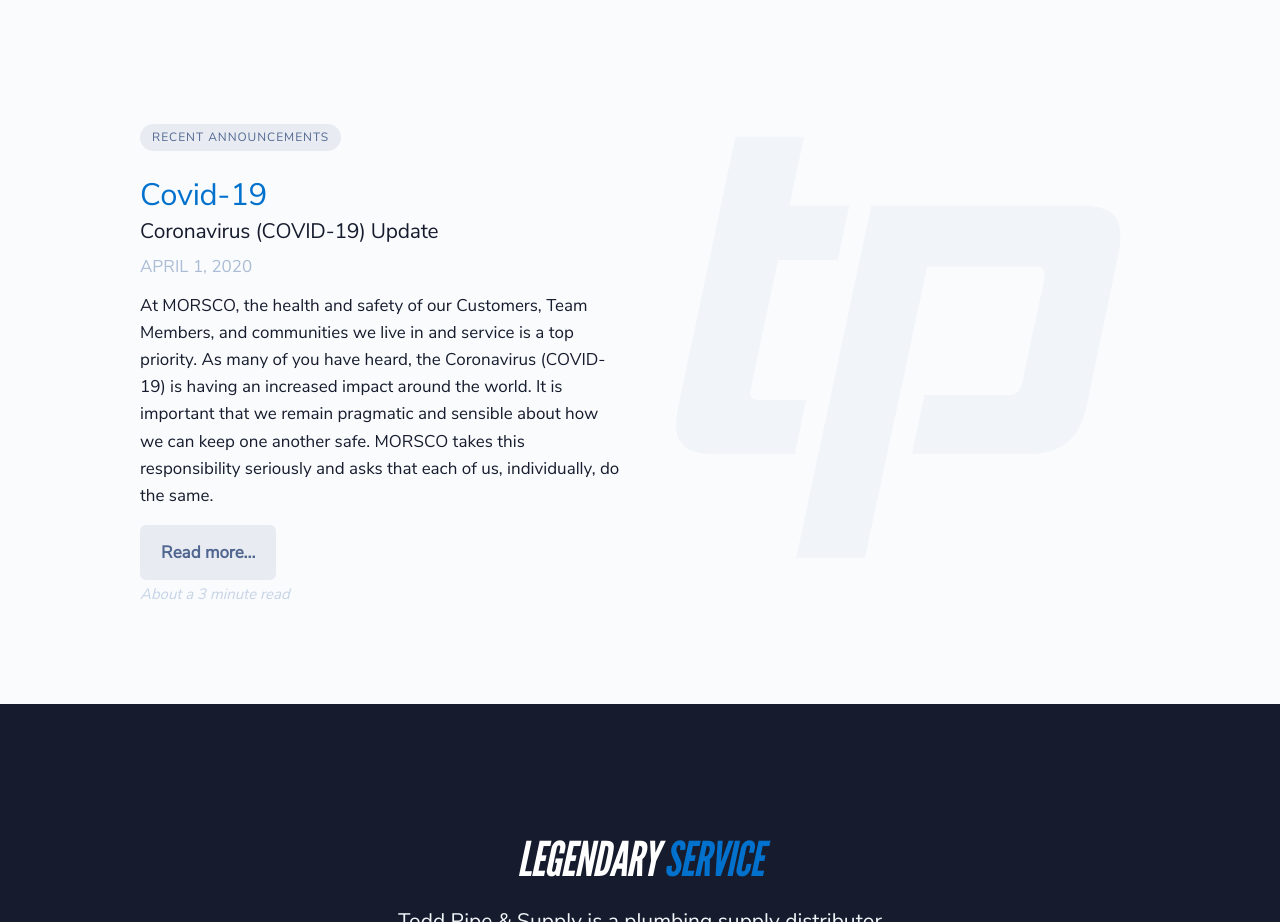
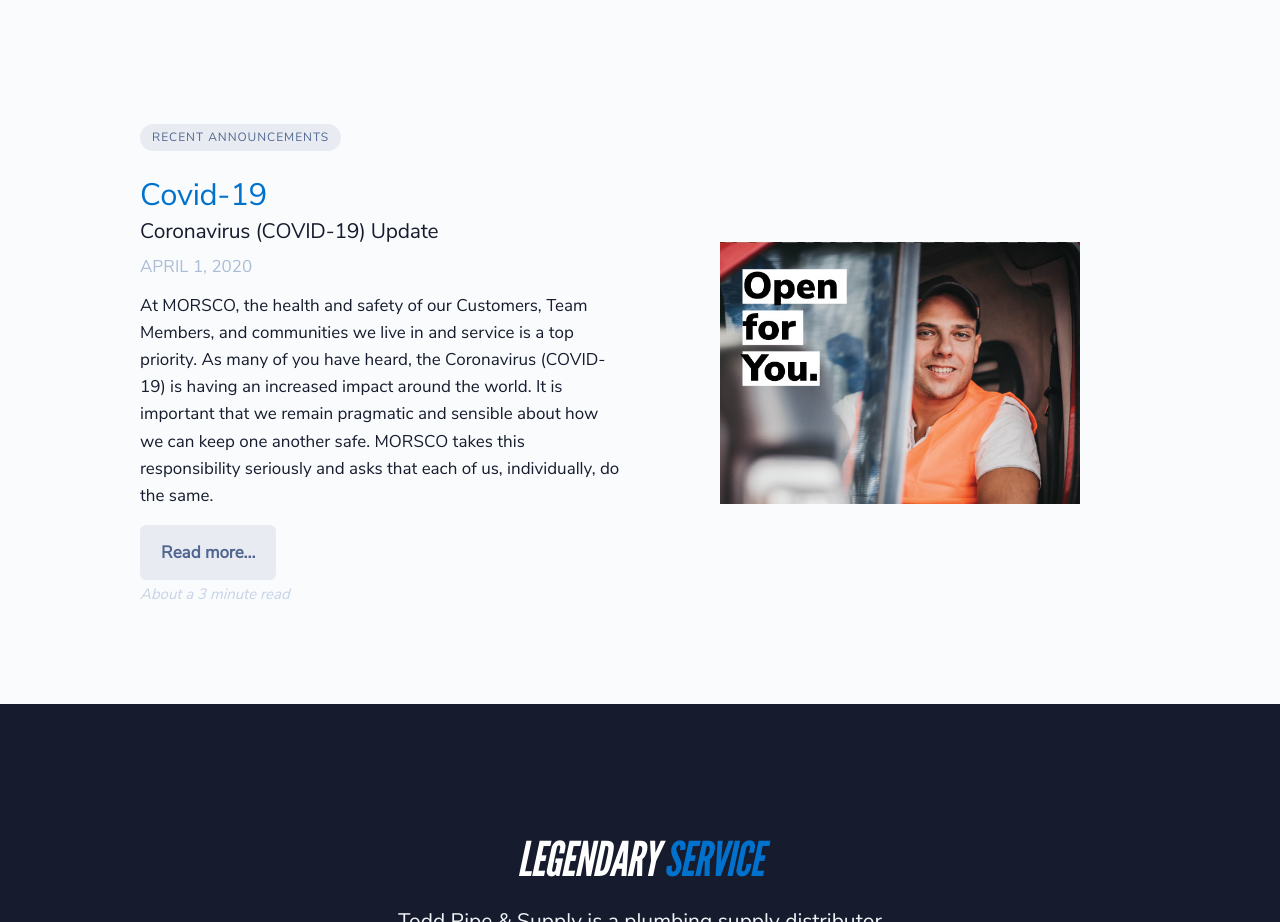
Before and after one commit to toddpipe/toddpipe.github.io, a plain HTML site: page index.html in a window 1280 px wide. Shown: the part 1760-2682 px from the top of the page. Drawn offline with nearby package versions, Linux system fonts and the light colour scheme.

Commit message:
rebuilding site Sat Apr 18 15:02:48 PDT 2020

```diff
--- a/index.html
+++ b/index.html
@@ -995,14 +995,16 @@
 
 <section class="py-10">
   <div class="container">
-    <div class="row">
+
+
+    <div class="row justify-content-center align-items-center">
+
       <div class="col-12 col-lg-6">
         <span class="badge badge-pill badge-secondary-soft mb-5">
           <span class="h6 text-uppercase">
             Recent Announcements
           </span>
         </span>
-
 
         <h2 class="text-primary mb-0"><a href="https://toddpipe.github.io/posts/covid-19/">Covid-19</a></h2>
         <p class="h3">Coronavirus (COVID-19) Update</p>
@@ -1014,23 +1016,14 @@
         <a href="https://toddpipe.github.io/posts/covid-19/" class="btn btn-secondary-soft">Read more...</a>
         <p class="text-gray-400 font-italic"><small>About a 3 minute read</small></p>
 
+      </div>
+      <div class="col-12 col-md-4 col-lg-6 d-none d-lg-block">
+
+        <img src="/img/posts/open-for-you.jpg" alt="Covid-19" class="img-fluid w-75 mx-auto d-block">
+
+      </div>
 
 
-      </div>
-      <div class="col-12 col-md-4 col-lg-6 d-none d-lg-block">
-        <svg version="1.1" id="Layer_1" xmlns="http://www.w3.org/2000/svg" xmlns:xlink="http://www.w3.org/1999/xlink" x="0px" y="0px"
-          viewBox="0 0 382.6 361.2" style="enable-background:new 0 0 382.6 361.2;" xml:space="preserve">
-        <style type="text/css">
-          .st0{fill:#f1f4f8;}
-          .st1{fill:#f1f4f8;}
-        </style>
-        <path class="st0" d="M43.7,264.7c-10.9,0-18.8-1.9-23.7-5.7c-4.8-3.8-7.2-9.7-7.2-17.8c0-3.6,0.6-8.7,2-15.2L60.1,11.7h54.7
-          l-11.7,55.1h47.7l-9,43H94.1L72.6,211.2c-0.5,2.6-0.8,4.3-0.8,5.1c0,3.7,2.9,5.5,8.6,5.5h36l-9,43H43.7z"/>
-        <path class="st0" d="M200.9,264.7l9.8-46.9h65.7c3.9,0,6.7-0.7,8.4-2.2c1.7-1.4,3.1-4.4,4.1-8.8l17.2-80.2c0.3-1.3,0.4-3,0.4-5.1
-          c0-2.3-0.6-4-1.8-4.9c-1.2-0.9-3.3-1.4-6.5-1.4h-85.2l-49.7,232.3h-54.7l59.8-280.7h167.3c11.5,0,19.6,2,24.2,5.9
-          c4.7,3.9,7,9.9,7,18c0,5-0.5,9.9-1.6,14.9L340.1,226c-2.9,13.6-8.2,23.4-15.8,29.5c-7.7,6.1-17.8,9.2-30.3,9.2H200.9z"/>
-        </svg>
-      </div>
     </div>
   </div>
 </section>
```
Also changed, not shown: posts/covid-19/index.html (+5 -1 lines), img/posts/open-for-you.jpg (added), img/posts/social-distance.png (added). Lines whose indentation alone changed are shown as unchanged.
